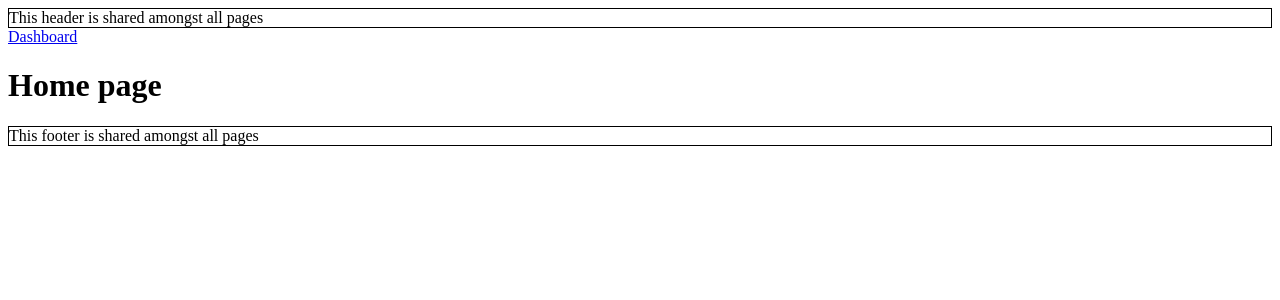
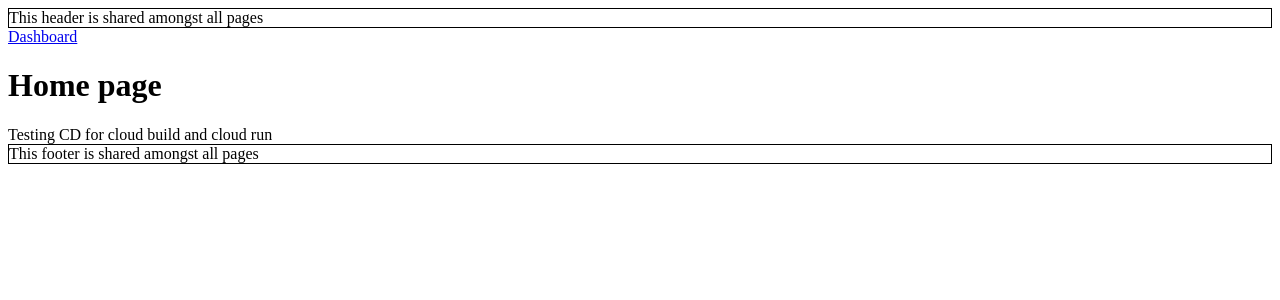
Before and after one commit to jmpark95/CICD-GCP-Practice, a Next.js app: page / in a window 1280 px wide. Shown: the top 300 px of the page. Built offline with nearby package versions, Linux system fonts and the light colour scheme.

Commit message:
testing cloud build CD

```diff
--- a/src/app/page.js
+++ b/src/app/page.js
@@ -5,6 +5,7 @@ export default function Page() {
       <>
          <Link href="/dashboard">Dashboard</Link>
          <h1>Home page</h1>
+         <div>Testing CD for cloud build and cloud run</div>
       </>
    );
 }
```
